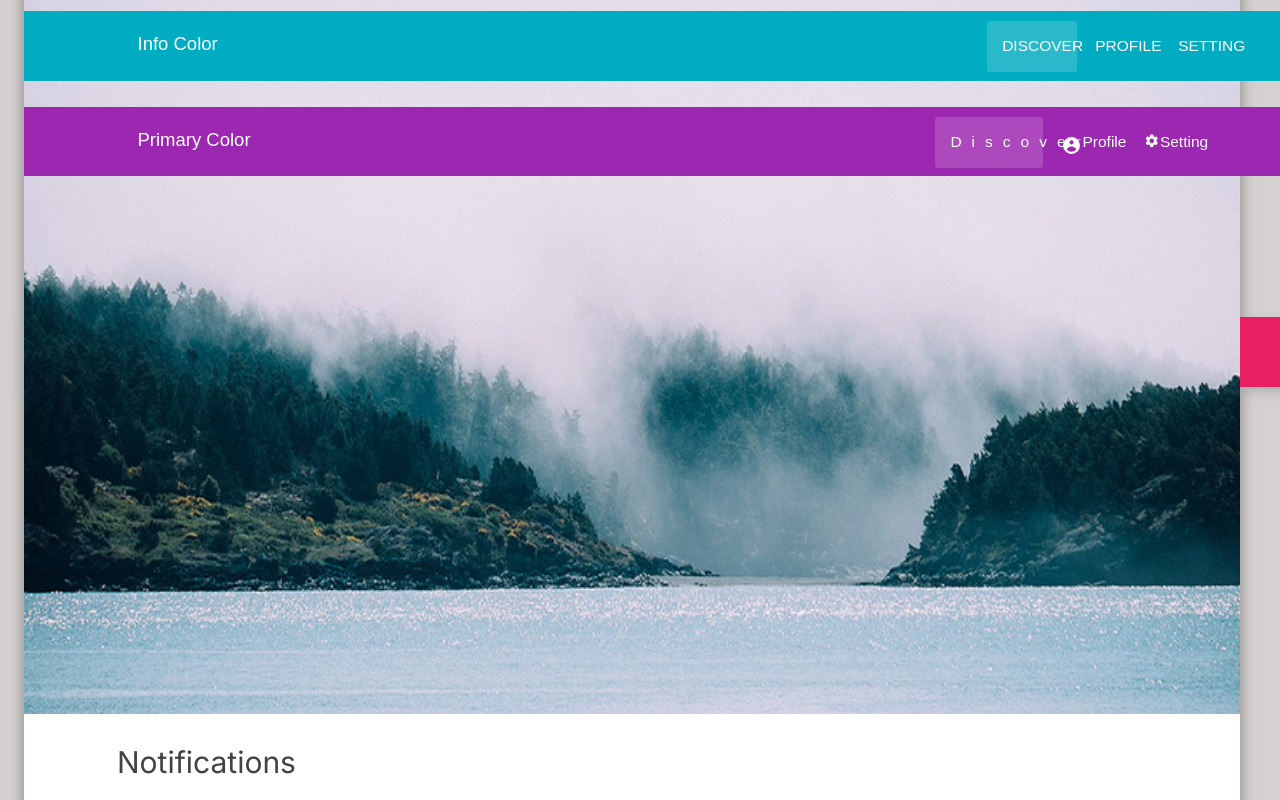
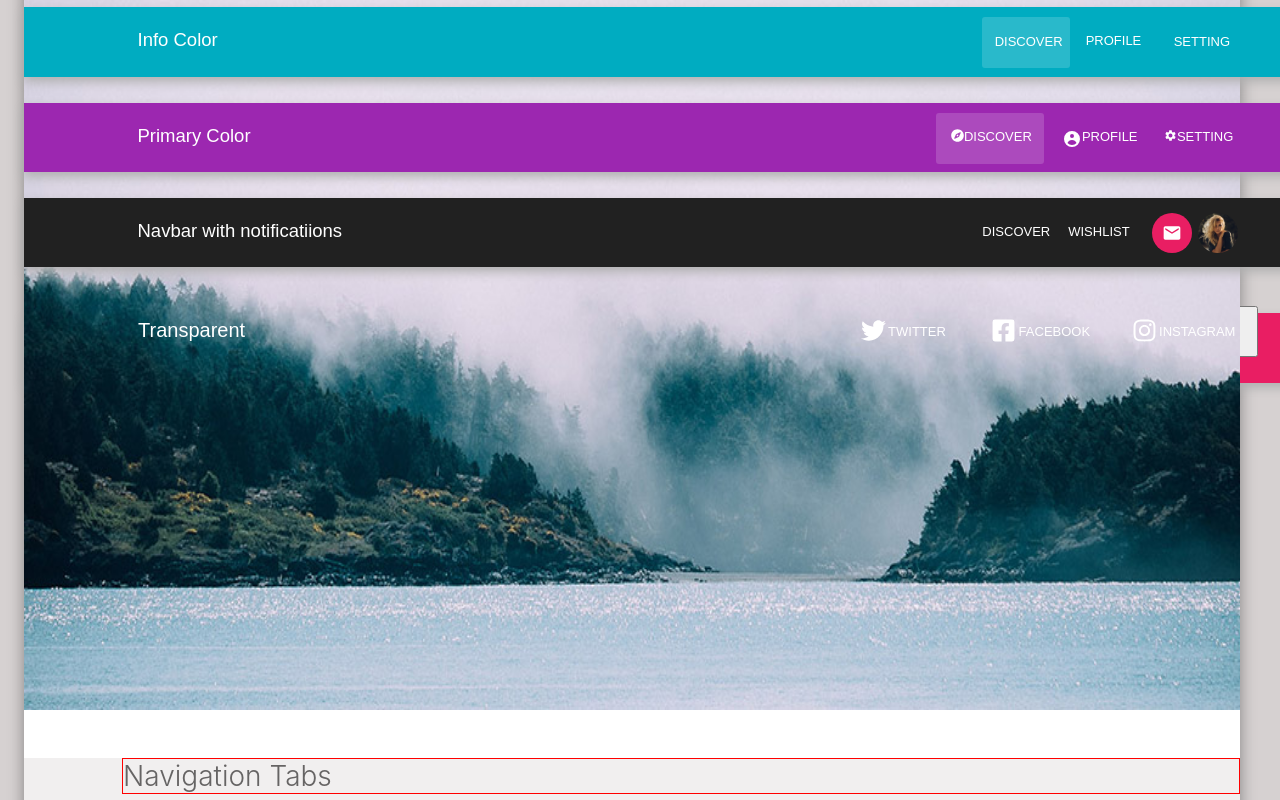
Before and after one commit to luckkalpna/nextjs_material-kit, a React (Create React App) app in the folder nextjs_material-kit/: page / in a window 1280 px wide. Shown: the part 2480-3280 px from the top of the page. Built offline with nearby package versions, Linux system fonts and the light colour scheme; a web font is replaced by a local one.

Commit message:
Add multiple notifications

```diff
--- a/nextjs_material-kit/src/App.css
+++ b/nextjs_material-kit/src/App.css
@@ -904,7 +904,6 @@ input:checked + .slidert:before {
 
 .menu-icon{
   margin-top: 5em;
-  border: 1px solid red;
   height: 140px;
 }
 .menu-icon-txt{
@@ -1100,7 +1099,6 @@ input:checked + .slidert:before {
 /* ----------------------- Navigation background image ------------------ */
 
 .nav-image-container{
-  border: 1px solid black;
   margin-top: 1em;
   color: rgb(102, 100, 100);
   font-weight: 350;
@@ -1204,6 +1202,7 @@ input:checked + .slidert:before {
   width: 100%;
   border: none;
   background-color: #00acc1;
+  box-shadow: 0 5px 10px 0 rgb(177, 177, 177);
 }
 .info-btn-txt{
   margin-left: 5em;
@@ -1216,25 +1215,26 @@ input:checked + .slidert:before {
   width: 7%;
 }
 .discover-txt{
-  margin-left: 49em;
+  margin-left: 58em;
   background-color: rgba(255, 255, 255, 0.161);
   border-radius: 3px;
-  height: 35px;
+  height: 34px;
   width: 75px;
-  padding-left: 15px;
-  padding-top: 16px;
+  padding-left: 13px;
+  padding-top: 17px;
   margin-top: 9px;
   text-decoration: none;
-  font-size: 15.5px;
+  font-size: 13px;
 }
 .profile-txt{
   margin-left: 1px;
   margin-top: 9px;
   text-decoration: none;
-  font-size: 15.5px;
+  font-size: 13px;
   height: 35px;
   width: 65px;
-  padding-left: 17px;
+  padding-left: 15px;
+  padding-right: 7px;
   padding-top: 16px;
 }
 .profile-txt:hover{
@@ -1245,11 +1245,12 @@ input:checked + .slidert:before {
   margin-left: 1px;
   margin-top: 9px;
   text-decoration: none;
-  font-size: 15.5px;
+  font-size: 13px;
   height: 35px;
   width: 65px;
-  padding-left: 17px;
-  padding-top: 16px;
+  padding-left: 15px;
+  padding-right: 8px;
+  padding-top: 17px;
 }
 .setting-txt:hover{
   background-color: rgba(255, 255, 255, 0.161);
@@ -1267,6 +1268,7 @@ input:checked + .slidert:before {
   width: 100%;
   border: none;
   background-color: #9c27b0;
+  box-shadow: 0 5px 10px 0 rgb(177, 177, 177);
 }
 .primary-btn-txt{
   margin-left: 5em;
@@ -1279,8 +1281,7 @@ input:checked + .slidert:before {
   width: 9%;
 }
 .primary-discover-txt{
-  letter-spacing: 10px;
-  margin-left: 44em;
+  margin-left: 52.5em;
   background-color: rgba(255, 255, 255, 0.161);
   border-radius: 3px;
   height: 35px;
@@ -1289,20 +1290,20 @@ input:checked + .slidert:before {
   padding-top: 16px;
   margin-top: 9px;
   text-decoration: none;
-  font-size: 15.5px;
+  font-size: 13px;
 }
 .primary-profile-txt{
   margin-left: 1px;
   margin-top: 9px;
   text-decoration: none;
-  font-size: 15.5px;
-  height: 83px;
-  width: 65px;
+  font-size: 13px;
+  height: 35px;
+  width: 84px;
   padding-left: 17px;
   padding-top: 16px;
 }
 .primary-profile-icon{
-  font-size: 25px;
+  font-size: 20px;
 }
 .primary-profile-txt:hover{
   background-color: rgba(255, 255, 255, 0.161);
@@ -1312,7 +1313,7 @@ input:checked + .slidert:before {
   margin-left: 1px;
   margin-top: 9px;
   text-decoration: none;
-  font-size: 15.5px;
+  font-size: 13px;
   height: 35px;
   width: 83px;
   padding-left: 17px;
@@ -1321,6 +1322,157 @@ input:checked + .slidert:before {
 .primary-setting-txt:hover{
   background-color: rgba(255, 255, 255, 0.161);
   border-radius: 3px;
+}
+
+.notification-nav-container{
+  display: flex;
+  width: 1300px;
+  height: 95px;
+}
+.notification-txt{
+  margin-top: 2em;
+  display: flex;
+  width: 100%;
+  border: none;
+  background-color: #212121;
+  box-shadow: 0 5px 10px 0 rgb(177, 177, 177);
+}
+.notification-btn-txt{
+  margin-left: 5em;
+  padding-left: 15px;
+  margin-top: 21px;
+  background-color: #212121;
+  text-decoration: none;
+  font-size: 18.5px;
+  font-weight: 300;
+  width: 18%;
+}
+.notification-discover-txt{
+  margin-left: 46em;
+  border-radius: 3px;
+  padding-left: 15px;
+  padding-top: 16px;
+  margin-top: 9px;
+  text-decoration: none;
+  font-size: 13px;
+}
+.notification-wishlist-txt{
+  margin-left: 1px;
+  margin-top: 9px;
+  text-decoration: none;
+  font-size: 13px;
+  height: 35px;
+  width: 84px;
+  padding-left: 17px;
+  padding-top: 16px;
+}
+.notification-setting-txt{
+  background-color: #e91e63;
+  border-radius: 100%;
+  margin-top: 14px;
+  text-decoration: none;
+  font-size: 20px;
+  height: 30px;
+  width: 30px;
+  padding-left: 10px;
+  padding-top: 10px;
+}
+.nav-profile{
+  margin-top: .5em;
+  margin-left: .2em;
+  height: 40px;
+  width: 40px;
+  border-radius: 100%;
+}
+
+/* .profile-nav-container{
+  border: 1px solid red;
+  background-color: white;
+} */
+
+
+.transparent-btn-txt{
+  text-decoration: none;
+  font-size: 20px;
+  margin-left: 5.3em;
+  margin-top: 10px;
+}
+.transparent-txt{
+  display: flex;
+  text-decoration: none;
+  margin-top: 3em;
+  font-size: 13px;
+}
+.transparent-twitter-txt{
+  height: 30px;
+  width: 100px;
+  padding-top: 15px;
+  padding-left: 11px;
+  margin-left: 46.5em;
+  margin-right: .5em;
+  text-decoration: none;
+  font-size: 13px;
+}
+.transparent-twitter-txt:hover{
+  background-color: rgba(255, 255, 255, 0.161);
+  border-radius: 3px;
+}
+.transparent-twitter-icon{
+  margin-top: -6px;
+  font-size: 25px;
+  margin-right: .1em;
+}
+.transparent-facebook-txt{
+  height: 30px;
+  width: 110px;
+  padding-top: 15px;
+  padding-left: 11px;
+  margin-left: 1em;
+  margin-right: .5em;
+  text-decoration: none;
+  font-size: 13px;
+}
+.transparent-facebook-txt:hover{
+  background-color: rgba(255, 255, 255, 0.161);
+  border-radius: 3px;
+}
+.transparent-facebook-icon{
+  margin-top: -6px;
+  font-size: 25px;
+  margin-right: .1em;
+}
+.transparent-instagram-txt{
+  height: 30px;
+  width: 118px;
+  padding-top: 15px;
+  padding-left: 11px;
+  margin-left: 1em;
+  text-decoration: none;
+  font-size: 13px;
+}
+.transparent-instagram-txt:hover{
+  background-color: rgba(255, 255, 255, 0.161);
+  border-radius: 3px;
+}
+.transparent-instagram-icon{
+  margin-top: -6px;
+  font-size: 25px;
+  margin-right: .1em;
+}
+
+/* --------------------------- NAVIGATION TABS ------------------------ */
+
+.navigation-tabs-container{
+  background-color: rgba(234, 230, 230, 0.64);
+  margin-top: 3em;
+  height: 500px;
+}
+.navigation-tabs-txt{
+  border: 1px solid red;
+  color: rgb(102, 100, 100);
+  font-weight: 350;
+  margin-left: 3.5em;
+  font-size: 28px;
 }
 
 
--- a/nextjs_material-kit/src/App.js
+++ b/nextjs_material-kit/src/App.js
@@ -15,6 +15,9 @@ import Navbarwithicons from "./components/Navbarwithicons";
 import Searchnavbar from "./components/Searchnavbar";
 import Infonavbar from "./components/Infonavbar";
 import Primarynavbar from "./components/Primarynavbar";
+import Navbarwithnotification from "./components/Navbarwithnotification";
+import Transparentnavbar from "./components/Transparentnavbar";
+// import Navbarwithprofile from "./components/Navbarwithprofile";
 
 function App() {
 	return (
@@ -259,7 +262,11 @@ function App() {
 								<div className="prg3lgh"></div>
 							</div>
 						</div>
-						<div className="pagination">Pagination</div>
+
+
+            {/* ---------------------- Pagination ----------------------- */}
+
+						<div className="pagination-container">Pagination</div>
 					</div>
 					<div className="slider-budges">
 						<div className="box">
@@ -275,6 +282,9 @@ function App() {
 								/>
 							</div>
 						</div>
+
+              {/* ---------------------- Budges ------------------------ */}
+
 						<div className="budges">
 							Budges
 							<div className="budges-box">
@@ -305,7 +315,7 @@ function App() {
 
 					<div className="nav-image-container">Navigation</div>
 					<div className="nav-background-image">
-            <img src="./navigation-background-image.jpg" alt="image"  className="nav-background-image" />
+						<img src="./navigation-background-image.jpg" alt="image" className="nav-background-image" />
 						<div className="search-nav-container">
 							<Searchnavbar />
 						</div>
@@ -315,6 +325,21 @@ function App() {
 						<div className="primary-info-container">
 							<Primarynavbar />
 						</div>
+            <div className="notification-nav-container">
+              <Navbarwithnotification />
+            </div>
+            <div className="profile-navbar-container">
+            {/* <Navbarwithprofile/> */}
+            </div>
+            <div className="transparentnav-container">
+              <Transparentnavbar/>
+            </div>
+					</div>
+
+          {/* -------------------------- NAVIGATION TABS ------------------------ */}
+
+          <div className="navigation-tabs-container">
+            <div className="navigation-tabs-txt">Navigation Tabs</div>
           </div>
 
 					{/* -------------------------- NOTIFIACATIONS ------------------------- */}
@@ -330,9 +355,7 @@ function App() {
 						</div>
 						<div className="success">
 							<span
-								className="closebtn"
-								onclick="this.parentElement.style.display='none';"
-							>
+								className="closebtn">
 								&times;
 							</span>
 							<bold>Danger!</bold>
@@ -342,9 +365,7 @@ function App() {
 						</div>
 						<div className="info">
 							<span
-								className="closebtn"
-								onclick="this.parentElement.style.display='none';"
-							>
+								className="closebtn">
 								&times;
 							</span>
 							<bold>Danger!</bold>
@@ -354,9 +375,7 @@ function App() {
 						</div>
 						<div className="warning">
 							<span
-								className="closebtn"
-								onclick="this.parentElement.style.display='none';"
-							>
+								className="closebtn">
 								&times;
 							</span>
 							<bold>Danger!</bold>
--- /dev/null
+++ b/nextjs_material-kit/src/components/Navbarwithnotification.js
@@ -0,0 +1,30 @@
+import React from 'react'
+import { MdMail } from 'react-icons/md';
+
+function Navbarwithnotification() {
+return (
+    <div>
+      <div className="notification-nav-container">
+				<button className="notification-txt">
+					<a href="#" className="notification-btn-txt">
+						Navbar with notificatiions
+					</a>
+					<a href="#" className="notification-discover-txt">
+						DISCOVER
+					</a>
+					<a href="#" className="notification-wishlist-txt">
+						WISHLIST
+					</a>
+					<a href="#" className="notification-setting-txt">
+						<MdMail />
+					</a>
+          <div className="nav-profile">
+            <img src="image/profiletype.jpg" alt="image" className="nav-profile"/>
+          </div>
+				</button>
+			</div>
+    </div>
+)
+}
+
+export default Navbarwithnotification
--- /dev/null
+++ b/nextjs_material-kit/src/components/Navbarwithprofile.js
@@ -0,0 +1,26 @@
+import React from 'react'
+
+function Navbarwithprofile() {
+  return (
+    <div>
+      <div className="profile-nav-container">
+        <button className="profile-txt">
+          <a href="#" className="profile-btn-txt">
+            Navbar with profile
+          </a>
+          <a href="#" className="profile-discover">
+            DISCOVER
+          </a>
+          <a href="#" className="profile-wishlist">
+            PROFILE
+          </a>
+          <button className='register-btn'><a href="#" className="register-txt">
+            REGISTER
+          </a></button>
+        </button>
+      </div>
+    </div>
+  )
+}
+
+export default Navbarwithprofile
--- a/nextjs_material-kit/src/components/Primarynavbar.js
+++ b/nextjs_material-kit/src/components/Primarynavbar.js
@@ -13,15 +13,15 @@ return (
 					</a>
 					<a href="#" className="primary-discover-txt">
 						<FaCompass />
-						Discover
+						DISCOVER
 					</a>
 					<a href="#" className="primary-profile-txt">
-            <HiUserCircle className='primary-profile-icon'/>
-						Profile
+						<HiUserCircle className='primary-profile-icon' />
+						PROFILE
 					</a>
 					<a href="#" className="primary-setting-txt">
-            <MdSettings className='primary-setting-icon'/>
-						Setting
+						<MdSettings className='primary-setting-icon' />
+						SETTING
 					</a>
 				</button>
 			</div>
--- /dev/null
+++ b/nextjs_material-kit/src/components/Transparentnavbar.js
@@ -0,0 +1,30 @@
+import React from 'react'
+import { FaFacebookSquare, FaInstagram, FaTwitter } from 'react-icons/fa'
+
+function Transparentnavbar() {
+return (
+    <div>
+      <div className="transparent-nav-container">
+        <button className="transparent-txt">
+					<a href="#" className="transparent-btn-txt">
+						Transparent
+					</a>
+					<a href="#" className="transparent-twitter-txt">
+            <FaTwitter className="transparent-twitter-icon"/>
+						TWITTER
+					</a>
+					<a href="#" className="transparent-facebook-txt">
+            <FaFacebookSquare className="transparent-facebook-icon"/>
+						FACEBOOK
+					</a>
+					<a href="#" className="transparent-instagram-txt">
+            <FaInstagram className="transparent-instagram-icon"/>
+						INSTAGRAM
+					</a>
+				</button>
+        </div>
+    </div>
+  )
+}
+
+export default Transparentnavbar
```
Lines whose indentation alone changed are shown as unchanged.
